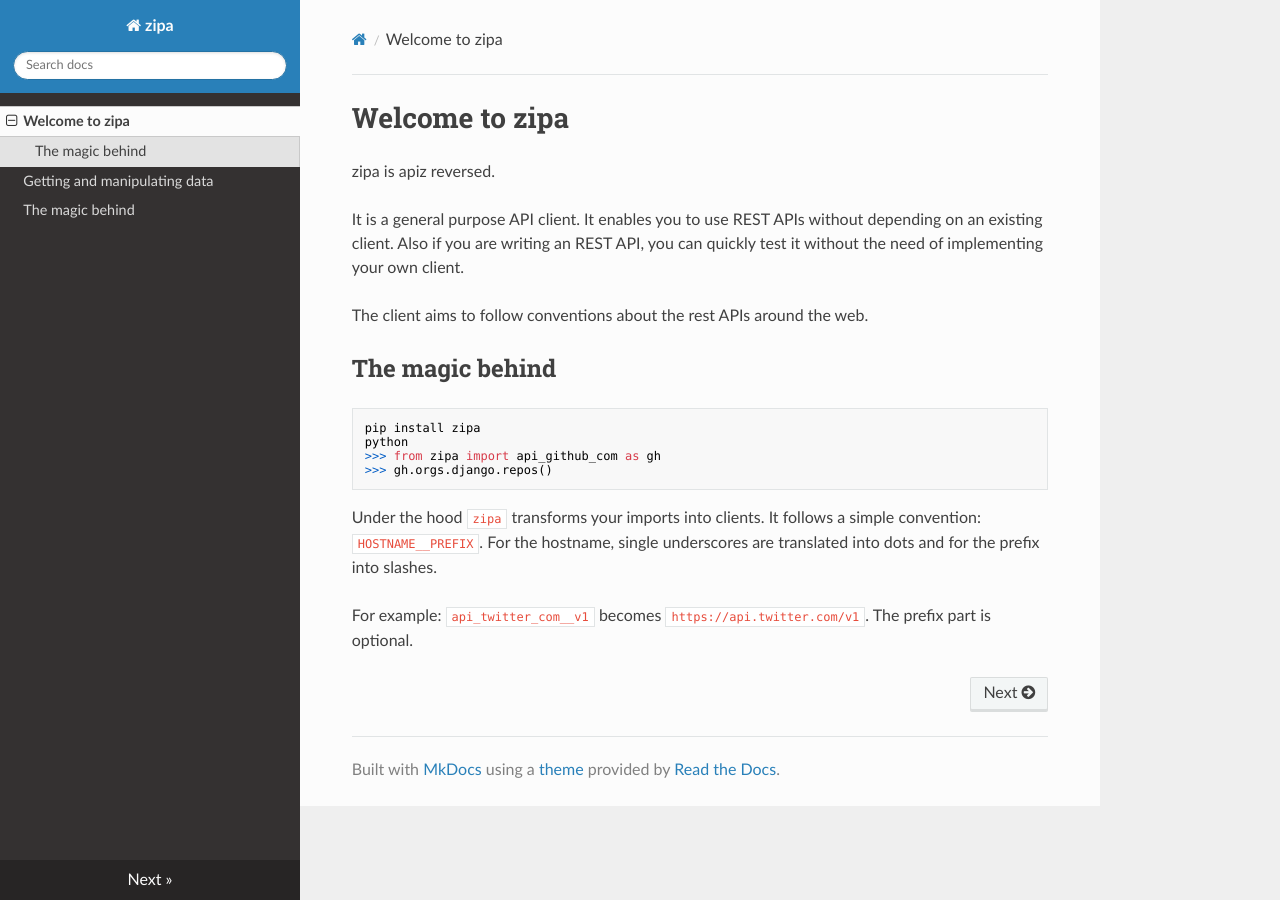
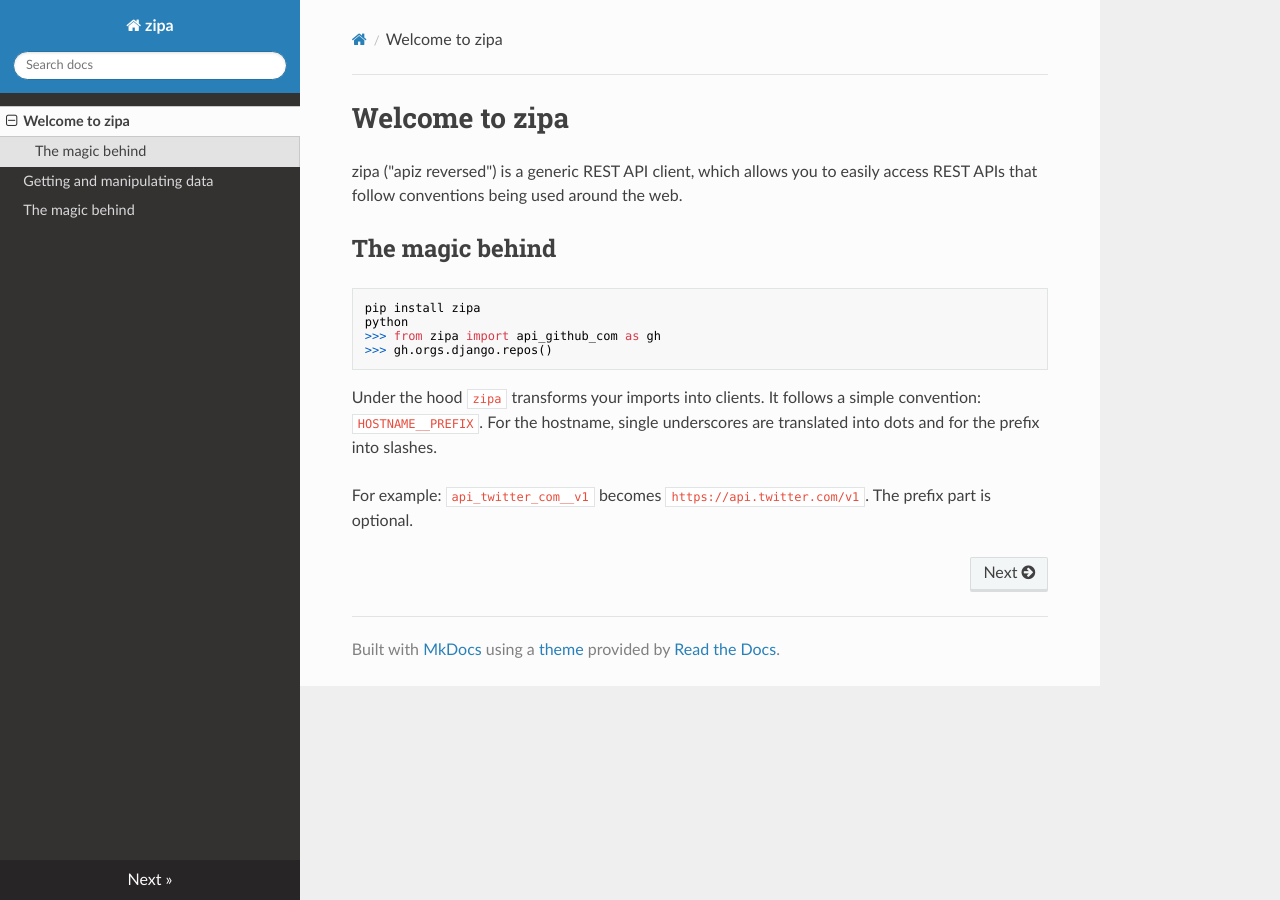
Before and after one commit to presslabs/zipa, an MkDocs documentation site: the page built from docs/index.md, in a window 1280 px wide. Built offline with MkDocs 1.6.1, drawn with Linux system fonts in a browser that asks for light colours; nearby versions of some CDN libraries.

Commit message:
doc: rephrase intro/desc about zipa: more concice and to the point

```diff
--- a/docs/index.md
+++ b/docs/index.md
@@ -1,12 +1,7 @@
 # Welcome to zipa
 
-zipa is apiz reversed.
-
-It is a general purpose API client. It enables you to use REST APIs without
-depending on an existing client. Also if you are writing an REST API, you can
-quickly test it without the need of implementing your own client.
-
-The client aims to follow conventions about the rest APIs around the web.
+zipa ("apiz reversed") is a generic REST API client, which allows you to
+easily access REST APIs that follow conventions being used around the web.
 
 ## The magic behind
 
```
